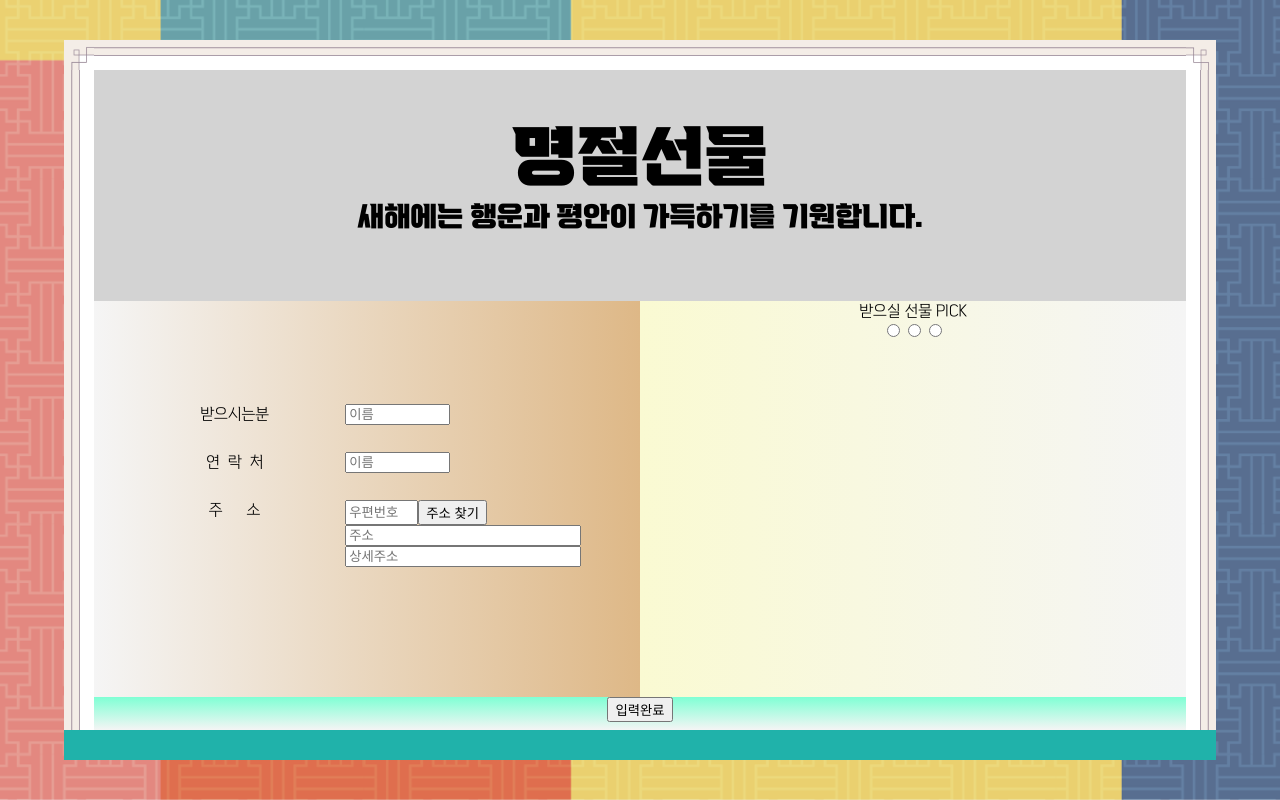
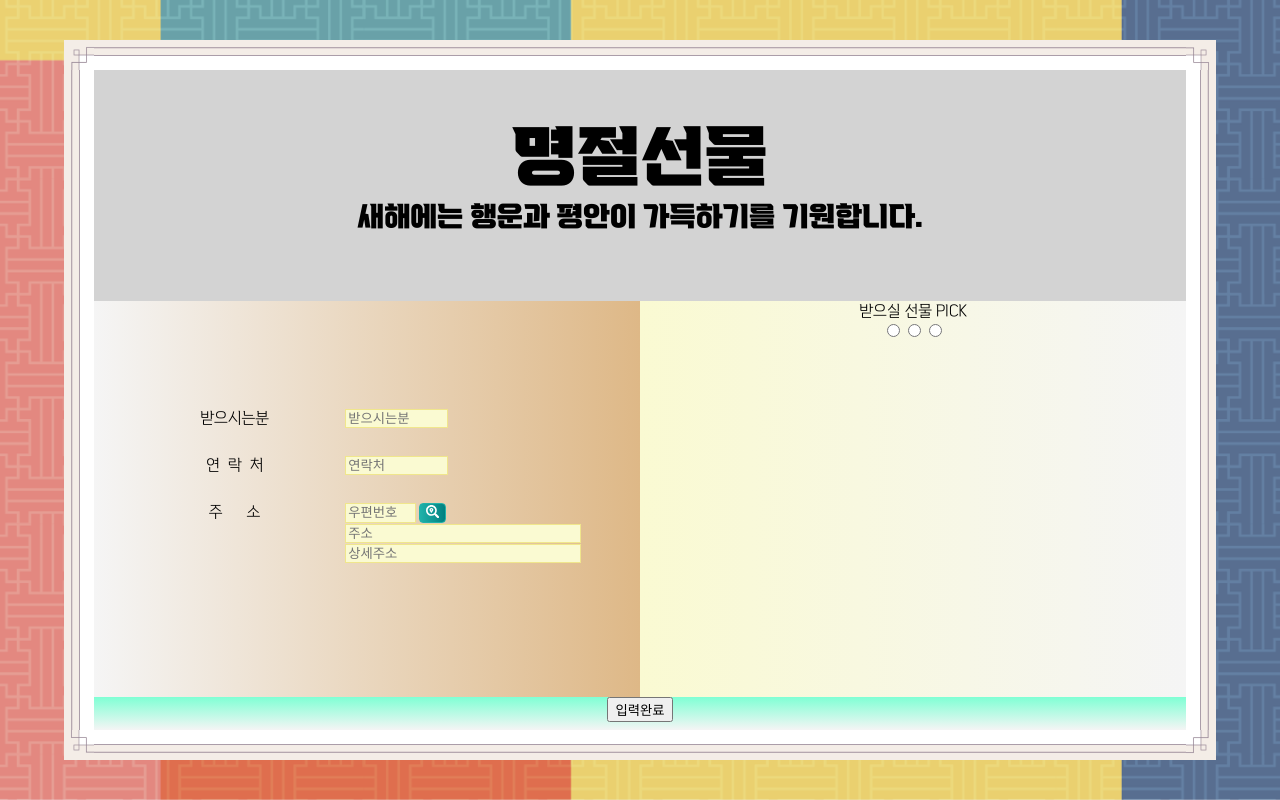
Before and after one commit to sangtik/holiday, a React (Create React App) app: page / in a window 1280 px wide. Built offline with nearby package versions, Linux system fonts and the light colour scheme.

Commit message:
add-image-button

```diff
--- a/package.json
+++ b/package.json
@@ -10,10 +10,12 @@
     "@types/node": "^12.0.0",
     "@types/react": "^16.9.53",
     "@types/react-dom": "^16.9.8",
+    "axios": "^0.21.1",
     "gh-pages": "^3.1.0",
     "react": "^17.0.1",
     "react-daum-postcode": "^2.0.2",
     "react-dom": "^17.0.1",
+    "react-icons": "^4.1.0",
     "react-scripts": "4.0.1",
     "typescript": "^4.0.3",
     "web-vitals": "^0.2.4"
--- a/src/components/forms/AddressBox.css
+++ b/src/components/forms/AddressBox.css
@@ -23,20 +23,43 @@
     display: inline-flex;
     flex-direction: column;
     flex-wrap: wrap;
+    font-family: "vitro-pride", sans-serif;
 }
 
 .address-container > div:nth-child(1) {
     display: inline-flex;
 }
 
-.address-container > div:nth-child(1) > button {
-
-}
-
-.address-bottom > input {
+.address-container .address-bottom > input {
     width: 80%;
 }
 
+.address-container input {
+    background-color: lightgoldenrodyellow;
+    border: 1px solid khaki;
+    outline: none;
+}
+
+.address-container input:active, input:focus {
+    border: 1px solid darkkhaki;
+}
+
+.address-container button {
+    color: white;
+    background: teal;
+    /*padding: 0.375rem 0.75rem;*/
+    margin-left: 1%;
+    border-radius: 0.25rem;
+    /*font-size: 1rem;*/
+    /*line-height: 1.5;*/
+    border: 1px solid lightseagreen;
+    background: -webkit-linear-gradient(right, teal, lightseagreen);
+}
+
+.address-container button:hover {
+    border: 1px solid lightseagreen;
+    background: -webkit-linear-gradient(left, lightseagreen, lightseagreen);
+}
 
 @media screen and (max-width: 480px) {
     .Modal {
--- a/src/components/forms/AddressBox.tsx
+++ b/src/components/forms/AddressBox.tsx
@@ -1,5 +1,6 @@
 import React, { useState } from 'react';
 import './AddressBox.css';
+import { FaSearchLocation } from 'react-icons/fa';
 import AddressModal from './AddressModal';
 
 const AddressBox: React.FC = () => {
@@ -15,13 +16,15 @@ const AddressBox: React.FC = () => {
       <div className="address-top">
         <input
           className="address_number"
-          type="address_number"
+          type="text"
           placeholder="우편번호"
-          required name="address_number"
+          required name=""
           size={6}
           maxLength={8}
         />
-        <button onClick={handleOpenAddressModal}>주소 찾기</button>
+        <button onClick={handleOpenAddressModal}>
+          <FaSearchLocation />
+        </button>
 
         {modalVisible && (
           <div>
@@ -35,16 +38,16 @@ const AddressBox: React.FC = () => {
       <div className="address-bottom">
         <input
           className="address_name"
-          type="address_name"
+          type="text"
           placeholder="주소"
-          required name="address_name"
+          required name=""
           maxLength={30}
         />
         <input
           className="address_detail"
-          type="address_detail"
+          type="text"
           placeholder="상세주소"
-          required name="address_detail"
+          required name=""
           maxLength={30}
         />
       </div>
--- a/src/components/forms/AddressModal.tsx
+++ b/src/components/forms/AddressModal.tsx
@@ -26,9 +26,7 @@ const AddressModal = ({onClose}: AddressModalProps) => {
 
   return (
     <div className="AddressModal">
-      <div className="content">
-        <DaumPostcode onComplete={handleComplete} />
-      </div>
+      <DaumPostcode onComplete={handleComplete} />
     </div>
   );
 }
--- a/src/components/forms/LabelBox.css
+++ b/src/components/forms/LabelBox.css
@@ -2,14 +2,24 @@
     display: inline-flex;
 }
 
-.title-box {
+.label-container .title-box {
     white-space: pre-wrap;
     text-align: center;
     /*width: 30%;*/
     flex: 1 0 35%;
 }
 
-.contents-box {
+.label-container .contents-box {
     margin-left: 5%;
     flex: 1 0 60%;
 }
+
+/*.label-container input {*/
+/*    background-color: lightgoldenrodyellow;*/
+/*    border: 2px solid lightgoldenrodyellow;*/
+/*    outline: none;*/
+/*}*/
+
+/*.label-container input:active, input:focus {*/
+/*    border: 2px solid darkkhaki;*/
+/*}*/
--- a/src/components/forms/LabelBox.tsx
+++ b/src/components/forms/LabelBox.tsx
@@ -1,12 +1,12 @@
 import React from 'react';
 import './LabelBox.css';
 
-export interface AddressBoxProps {
+export interface LabelBoxProps {
   children?: any;
   title: string;
 }
 
-const LabelBox: React.FC<AddressBoxProps> = ({
+const LabelBox: React.FC<LabelBoxProps> = ({
   title,
   children
 }) => {
--- a/src/components/forms/TextBox.css
+++ b/src/components/forms/TextBox.css
@@ -1,23 +1,25 @@
-/*.box{*/
+.text-container{
+    display: inline-flex;
+    flex-direction: column;
+    flex-wrap: wrap;
+    font-family: "vitro-pride", sans-serif;
+}
 
-/*}*/
+.text-container input {
+    background-color: lightgoldenrodyellow;
+    border: 1px solid khaki;
+    outline: none;
+}
 
-/*.box div:nth-of-type(1) {*/
+.text-container input:active, input:focus {
+    border: 1px solid darkkhaki;
+}
 
-/*}*/
 
-/*.box input{*/
-/*    margin-left: 2%;*/
-/*}*/
+@media screen and (max-width: 480px) {
 
-/*.box input:nth-of-type(1) {*/
-/*    background-color: lightgoldenrodyellow;*/
-/*    max-width: 200px;*/
-/*    font-size: 1.5rem;*/
-/*    border: 2px solid lightgoldenrodyellow;*/
-/*    outline: none;*/
-/*}*/
+}
 
-/*.box > input:active, input:focus {*/
-/*    border: 2px solid darkkhaki;*/
-/*}*/
+@media screen and (max-height: 580px) {
+
+}
--- a/src/components/forms/TextBox.tsx
+++ b/src/components/forms/TextBox.tsx
@@ -1,13 +1,19 @@
 import React from 'react';
 import './TextBox.css';
 
-const TextBox: React.FC = () => {
+export interface TextBoxProps {
+  placeholder?: any;
+}
+
+const TextBox: React.FC<TextBoxProps> = ({
+  placeholder,
+}) => {
   return (
-    <div className="box">
+    <div className="text-container">
       <input
-        type="address_number"
-        placeholder="이름"
-        required name="address_number"
+        type="text"
+        placeholder={placeholder}
+        required name=""
         size={10}
         maxLength={10}
       />
--- a/src/components/layout/ImageBorderLayout.css
+++ b/src/components/layout/ImageBorderLayout.css
@@ -68,7 +68,7 @@
 }
 
 .border-bottom-left {
-    /*background : url('../../resources/images/edge.png') no-repeat center/contain;*/
+    background : url('../../resources/images/edge.png') no-repeat center/contain;
     flex: 0 1 auto;
     transform: rotate( 270deg );
     min-width: 30px;
@@ -76,14 +76,14 @@
 }
 
 .border-bottom-center {
-    /*background : url('../../resources/images/horizen_pattern.png') repeat-x center/contain;*/
+    background : url('../../resources/images/horizen_pattern.png') repeat-x center/contain;
     transform: rotate( 180deg );
     flex: 1 1 auto;
     padding-bottom: 10px;
 }
 
 .border-bottom-right {
-    /*background : url('../../resources/images/edge.png') no-repeat center/contain;*/
+    background : url('../../resources/images/edge.png') no-repeat center/contain;
     flex: 0 1 auto;
     transform: rotate( 180deg );
     min-width: 30px;
--- a/src/pages/LandingPage.css
+++ b/src/pages/LandingPage.css
@@ -84,7 +84,7 @@
         background : url('../resources/images/mobile_bg.png') no-repeat center/cover;
         width: 100vw;
         height: 100vh;
-        font-family: "vitro-core", sans-serif;
+        font-family: "vitro-pride", sans-serif;
     }
 
     .contents-header {
--- a/src/pages/LandingPage.tsx
+++ b/src/pages/LandingPage.tsx
@@ -4,8 +4,16 @@ import ImageBorderLayout from '../components/layout/ImageBorderLayout'
 import AddressBox from '../components/forms/AddressBox';
 import TextBox from '../components/forms/TextBox';
 import LabelBox from '../components/forms/LabelBox';
+import axios from 'axios';
 
 const LandingPage: React.FC = () => {
+  // axios({
+  //   url: 'https://test/api/cafe/list/today',
+  //   method: 'get',
+  //   data: {
+  //     foo: 'diary'
+  //   }
+  // });
   return (
       <div className="container">
           <ImageBorderLayout>
@@ -18,36 +26,17 @@ const LandingPage: React.FC = () => {
             </div>
             <div className="contents-body">
               <div className="contents-body_first">
-                <LabelBox
-                  title="받으시는분">
-                  <TextBox />
+                <LabelBox title="받으시는분">
+                  <TextBox placeholder="받으시는분" />
                 </LabelBox>
 
-                <LabelBox
-                  title="연  락  처">
-                  <TextBox />
+                <LabelBox title="연  락  처">
+                  <TextBox placeholder="연락처" />
                 </LabelBox>
 
-                <LabelBox
-                  title="주      소">
+                <LabelBox title="주      소">
                   <AddressBox />
                 </LabelBox>
-
-                {/*<div>*/}
-                {/*  <label> 받으시는분 </label>*/}
-                {/*  <input type="text" placeholder="이름" required name="name" />*/}
-                {/*</div>*/}
-                {/*<div>*/}
-                {/*  <label> 연락처 </label>*/}
-                {/*  <input type="email" placeholder="연락처" required name="email" />*/}
-                {/*</div>*/}
-                {/*<div>*/}
-                {/*  <label> 주소 </label>*/}
-                {/*  <input type="address-number" placeholder="우편번호" required name="address-number" />*/}
-                {/*  <button>주소찾기</button>*/}
-                {/*  <input type="address-name" placeholder="주소" required name="address-name" />*/}
-                {/*  <input type="address-detail" placeholder="상세주소" required name="address-detail" />*/}
-                {/*</div>*/}
               </div>
               <div className="contents-body_second">
                 <div>
```
Also changed, not shown: 2 other files (tests, documents, lock files or other folders).
